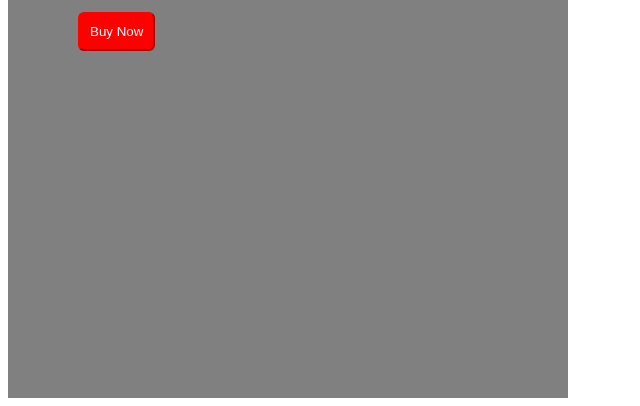
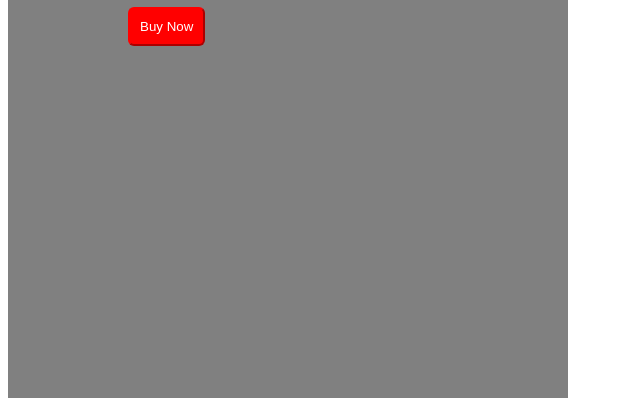
Before and after one commit to acciojob/pricing-card-saikumarchittaluri, a website: page main.html in a window 1280 px wide. Shown: the part 410-816 px from the top of the page, without its empty margins (0-640 px from the left). Drawn offline with Linux system fonts and the light colour scheme.

Commit message:
created a submission

```diff
--- a/styles.css
+++ b/styles.css
@@ -25,7 +25,7 @@ h1{
 	border-radius:6px;
 	border-color:red;
 	padding:10px;
-	flex-direction:center;
-	margin:35px;
-
+	margin-left:85px;
+	margin-top:30px
 }
+}
```
